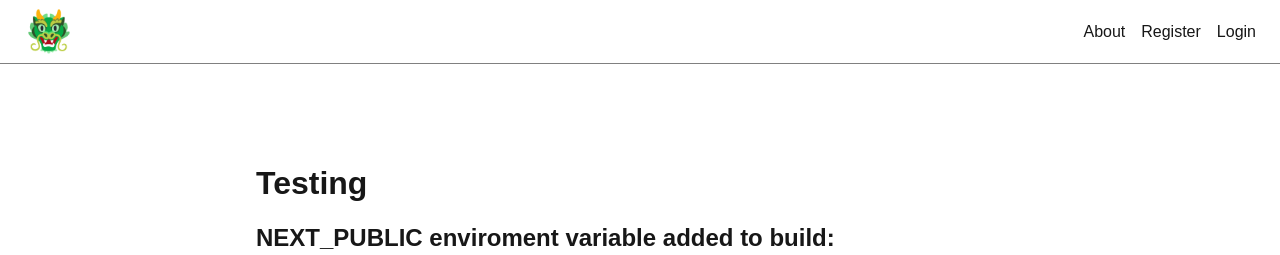
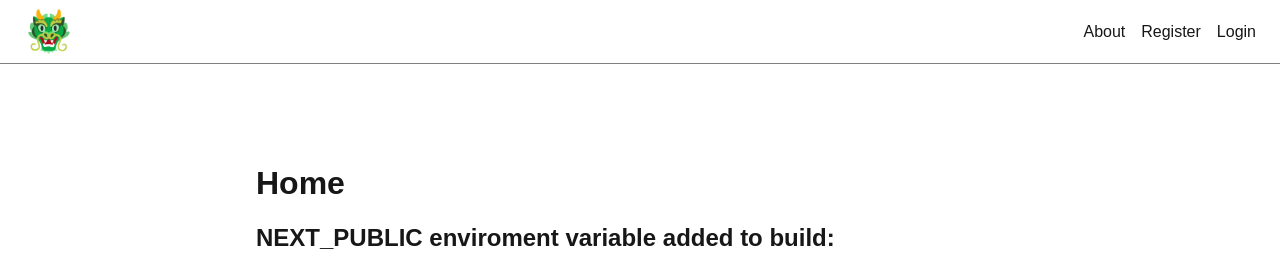
Before and after one commit to adamwgriffin/k8s-microservice-app, a Next.js app in the folder client/: page / in a window 1280 px wide. Shown: the top 255 px of the page. Built offline with nearby package versions, Linux system fonts and the light colour scheme; no server answers.

Commit message:
An awesome new title

```diff
--- a/client/app/page.tsx
+++ b/client/app/page.tsx
@@ -1,7 +1,7 @@
 export default async function Home() {
   return (
     <main>
-      <h1>Testing</h1>
+      <h1>Home</h1>
       <h2>NEXT_PUBLIC enviroment variable added to build:</h2>
       <ul>
         <li>
```
